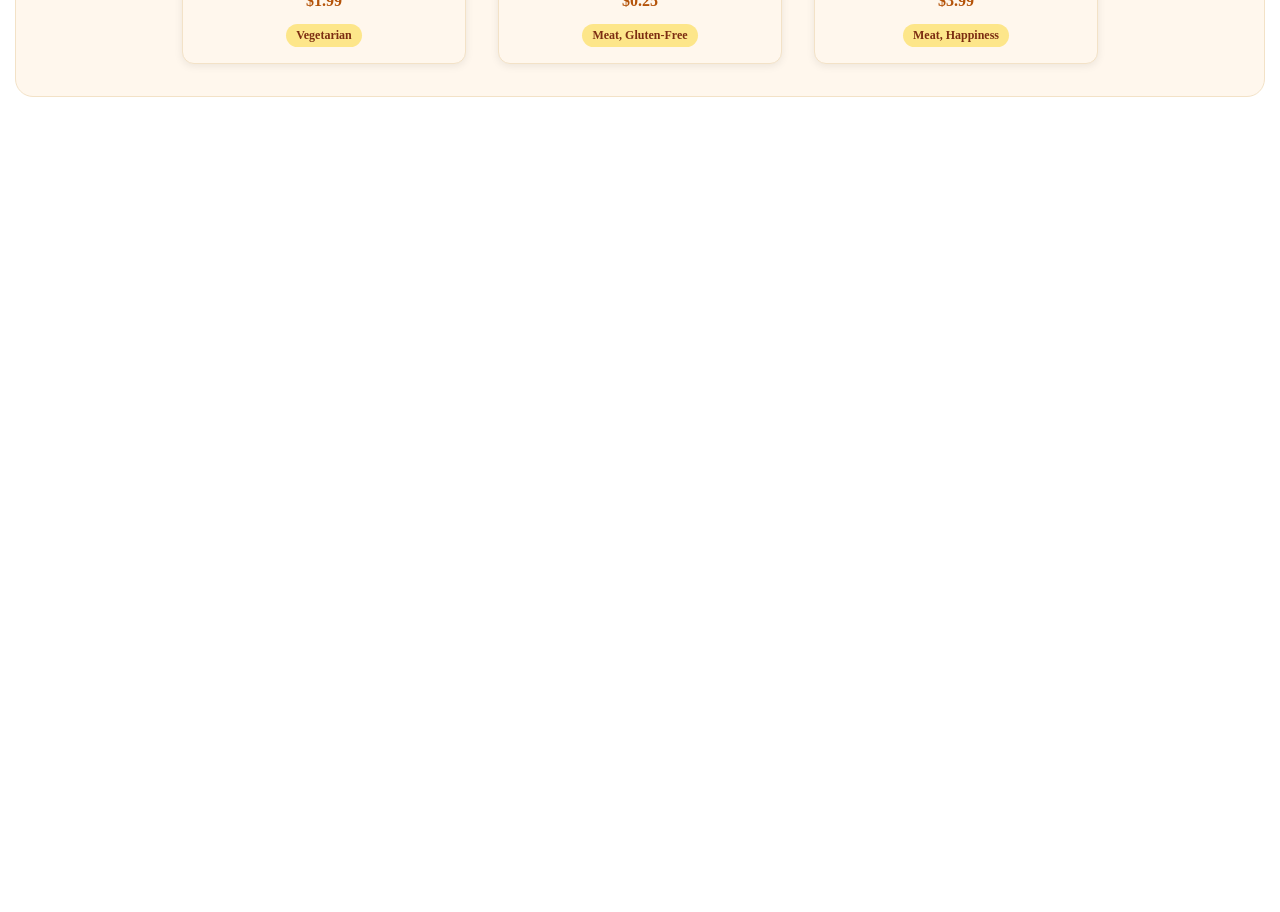
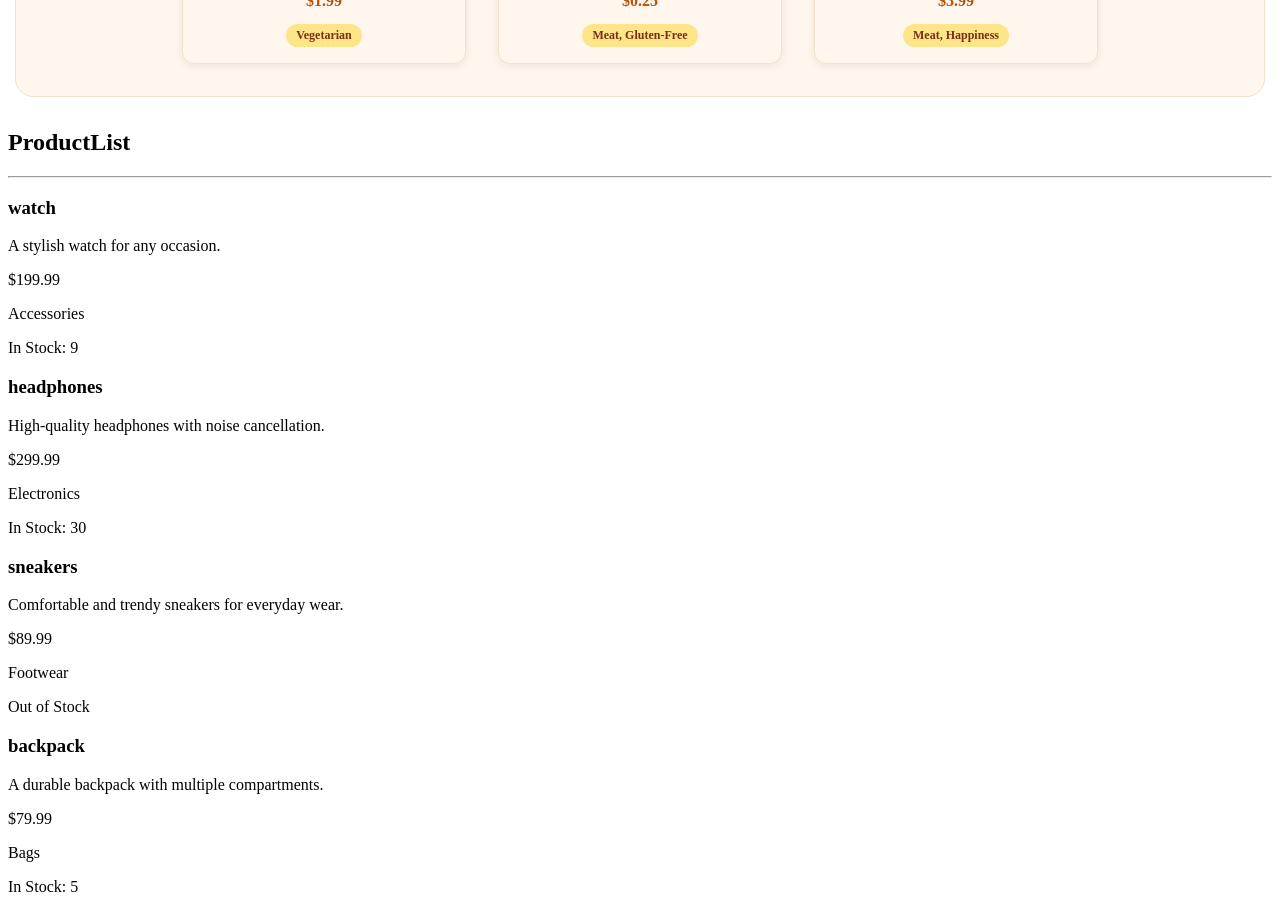
Before and after one commit to gwhtlock6786/React-Project-Practice, a React (Vite) app in the folder Week-1/Day-42/Lecture-Activities/food-store-app/: page / in a window 1280 px wide. Shown: the part 1420-2332 px from the top of the page. Before the commit the page ends 1549 px from the top, so only its background shows below. Built offline with nearby package versions, Linux system fonts and the light colour scheme.

Commit message:
feat: add products feature with components and data integration

```diff
--- a/Week-1/Day-42/Lecture-Activities/food-store-app/src/App.jsx
+++ b/Week-1/Day-42/Lecture-Activities/food-store-app/src/App.jsx
@@ -1,9 +1,11 @@
 import './App.css'
 import EmployeeList from './components/Employees/EmployeeList/EmployeeList'
 import MenuItemList from './components/MenuItems/MenuItemList/MenuItemList'
+import ProductList from './components/Products/ProductList/ProductList'
 import Header from './components/Header/Header'
 import { employees } from './data/employee-data'
-import {menuItems} from './data/menu-item-data'
+import { menuItems } from './data/menu-item-data'
+import { productData } from './data/product-data'
 
 function App() {
 
@@ -13,6 +15,7 @@ function App() {
       <Header />
       <EmployeeList employees={employees}/>
       <MenuItemList menuItems={menuItems} />
+      <ProductList products={productData} />
     </>
   )
 }
--- /dev/null
+++ b/Week-1/Day-42/Lecture-Activities/food-store-app/src/components/Products/ProductCard/ProductCard.jsx
@@ -0,0 +1,30 @@
+
+const ProductCard = ({ product }) => {
+
+    const {
+    name,
+    description,
+    price,
+    category,
+    stock} = product
+
+  return (
+
+    <div className={getStockStatus(stock)}>
+      <h3>{name}</h3>
+      <p>{description}</p>
+        <p>${price.toFixed(2)}</p>
+        <p>{category}</p>
+        <p>{stock > 0 ? `In Stock: ${stock}` : "Out of Stock"}</p>
+    </div>
+
+  )
+}
+
+function getStockStatus(stock) {
+      if (stock === 0) return "product-card out-of-stock";
+  if (stock <= 10) return "product-card low-stock";
+  return "product-card in-stock";
+}
+
+export default ProductCard
--- /dev/null
+++ b/Week-1/Day-42/Lecture-Activities/food-store-app/src/components/Products/ProductList/ProductList.jsx
@@ -0,0 +1,16 @@
+
+import ProductCard from "../ProductCard/ProductCard"
+
+const ProductList = ({ products }) => {
+  return (
+    <section className="product-list">
+      <h2>ProductList</h2>
+      <hr />
+         <div className="product-grid">
+            {products.map((product)=> (<ProductCard key={product.id} product={product} />))}
+         </div>
+    </section>
+  )
+}
+
+export default ProductList
--- /dev/null
+++ b/Week-1/Day-42/Lecture-Activities/food-store-app/src/data/product-data.js
@@ -0,0 +1,34 @@
+export const productData = [
+  {
+    id: 1,
+    name: "watch",
+    description: "A stylish watch for any occasion.",
+    price: 199.99,
+    category: "Accessories",
+    stock: 9,
+  },
+  {
+    id: 2,
+    name: "headphones",
+    description: "High-quality headphones with noise cancellation.",
+    price: 299.99,
+    category: "Electronics",
+    stock: 30,
+  },
+  {
+    id: 3,
+    name: "sneakers",
+    description: "Comfortable and trendy sneakers for everyday wear.",
+    price: 89.99,
+    category: "Footwear",
+    stock: 0,
+  },
+  {
+    id: 4,
+    name: "backpack",
+    description: "A durable backpack with multiple compartments.",
+    price: 79.99,
+    category: "Bags",
+    stock: 5,
+  },
+];
```
